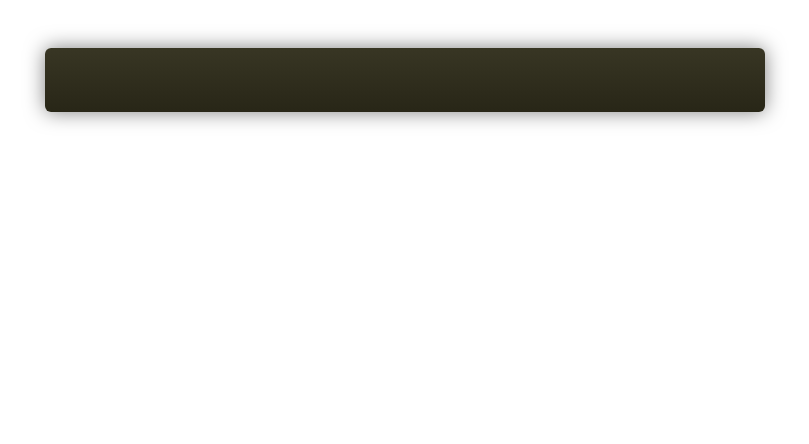
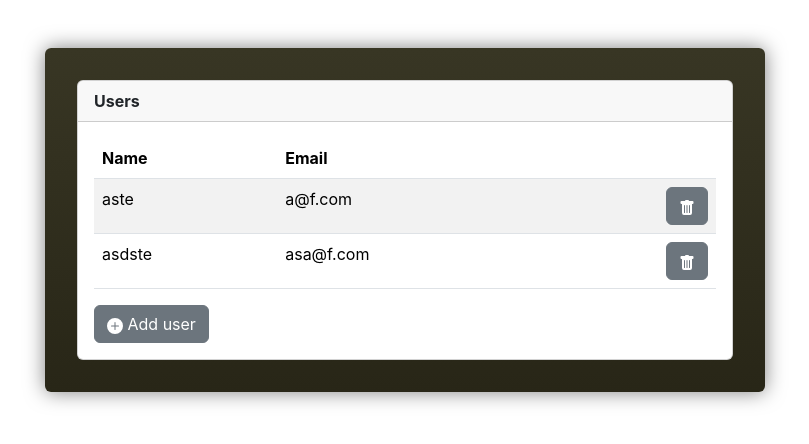
Before and after one commit to NikDev9/ToDo, a React (Create React App) app in the folder Frontend/: page /users in a window 1280 px wide. Before the commit this address had no page. Shown: the top 444 px of the page, without its empty margins (235-1044 px from the left). Built offline with nearby package versions, Linux system fonts and the light colour scheme.

Commit message:
Add admin panel

```diff
--- a/Frontend/src/App.js
+++ b/Frontend/src/App.js
@@ -3,6 +3,7 @@ import { Routes, Route } from 'react-router-dom';
 import Login from './components/Login';
 import Signup from './components/Signup';
 import TaskList from './components/TaskList';
+import AllUsers from './components/AllUsers';
 
 function App() {
 
@@ -12,6 +13,7 @@ function App() {
         <Route path="/" exact element={<Login/>}/>
         <Route path="/signup" element={<Signup/>}/>
         <Route path="/mylist" element={<TaskList/>}/>
+        <Route path="/users" element={<AllUsers/>}/>
       </Routes>
     </div>
   );
--- /dev/null
+++ b/Frontend/src/components/AllUsers.jsx
@@ -0,0 +1,38 @@
+import { Card, Button, Table } from 'react-bootstrap';
+import { useState } from 'react';
+import { BsPlusCircleFill } from 'react-icons/bs';
+import SingleUser from './SingleUser';
+
+export default function AllUsers () {
+
+    const [users, setUsers] = useState([{'id': 1, 'email': 'a@f.com', 'name': 'aste'},{'id': 2, 'email': 'asa@f.com', 'name': 'asdste'}]);
+    const [addUser, setAddUser] = useState(false);
+
+    function handleAddUser () {
+        setAddUser((add) => !addUser);
+    }
+
+    return (
+        <Card>
+            <Card.Header id="cardHeader">Users</Card.Header>
+            <Card.Body>
+                <Table striped>
+                    <thead>
+                        <tr>
+                        <th>Name</th>
+                        <th>Email</th>
+                        <th></th>
+                        </tr>
+                    </thead>
+                    <tbody>
+                        {users.map((item) => (
+                            <SingleUser key={item.id} item={item}/>
+                        ))}
+                    </tbody>
+                </Table>
+
+                <Button onClick={handleAddUser} variant="secondary"><BsPlusCircleFill/> Add user</Button>
+            </Card.Body>
+        </Card>
+    );
+}
--- /dev/null
+++ b/Frontend/src/components/SingleUser.jsx
@@ -0,0 +1,13 @@
+import { Button } from 'react-bootstrap';
+import { BsFillTrashFill } from 'react-icons/bs';
+
+export default function SingleUser ({item}) {
+
+    return (
+        <tr>
+            <td>{item.name}</td>
+            <td>{item.email}</td>
+            <td><Button variant="secondary" id="buttons"><BsFillTrashFill/></Button></td>
+        </tr>
+    );
+}
```
Also changed, not shown: 1 other file (tests, documents, lock files or other folders).
